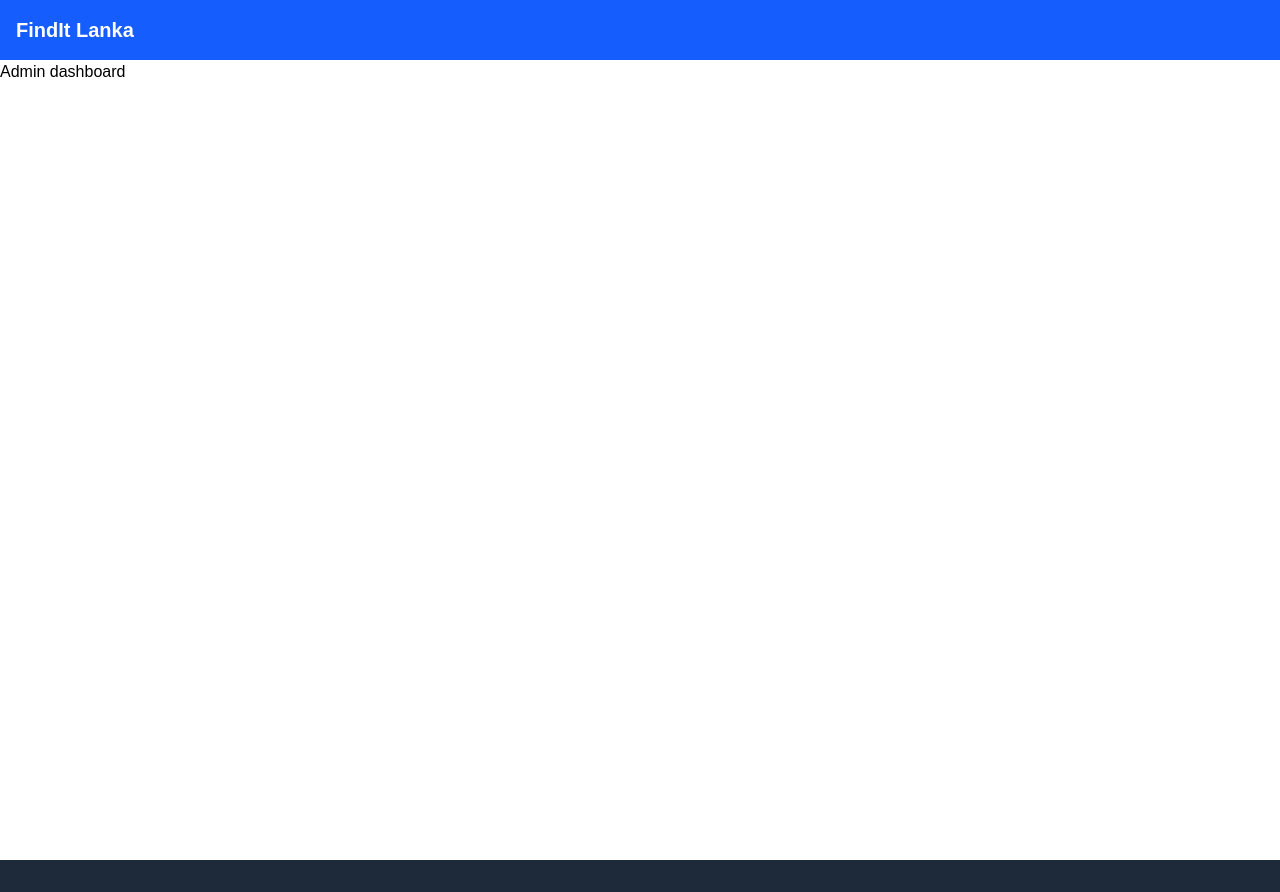
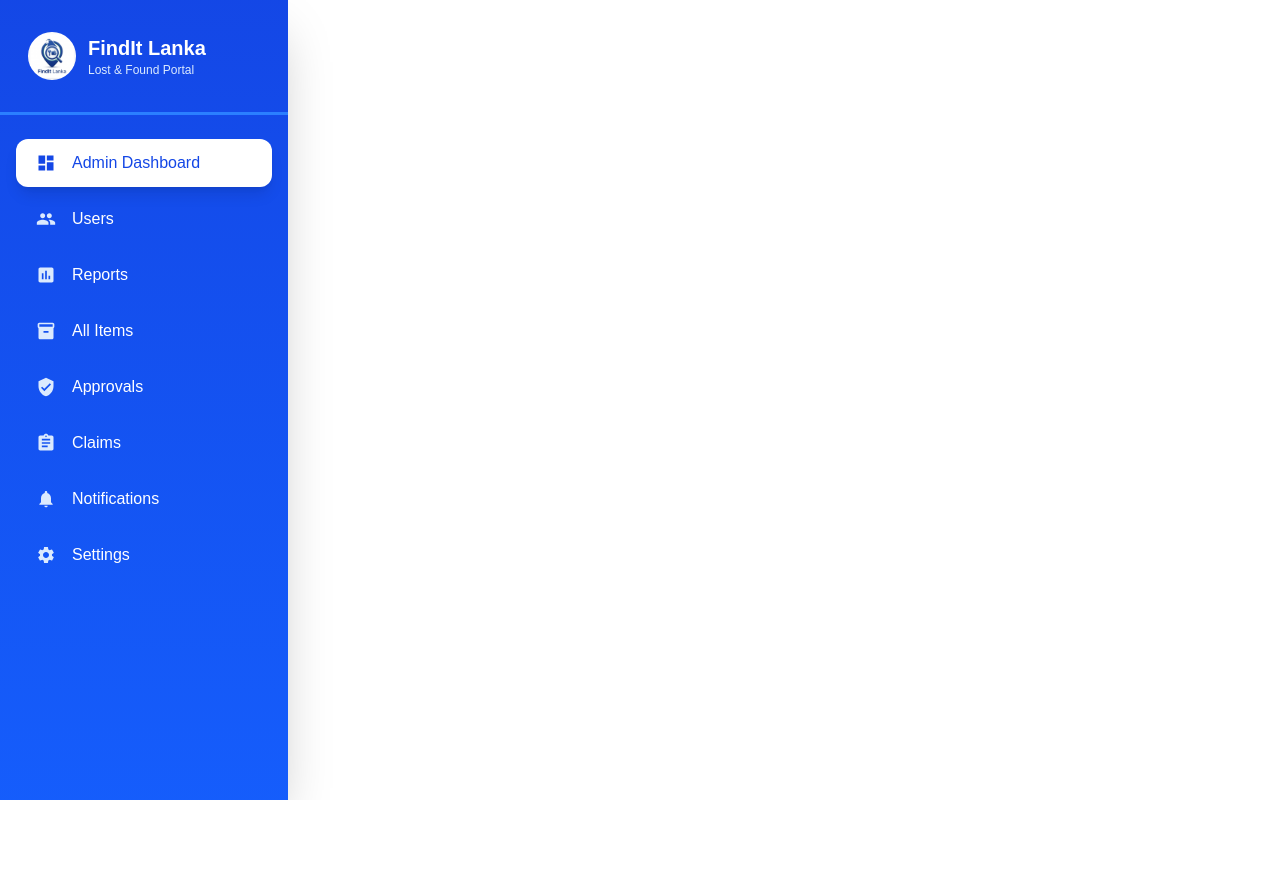
Before and after one commit to KavinduSandeepaAmaranath/FindIt-Lanka, a React (Vite) app in the folder client/: page /Admin-Dashboard in a window 1280 px wide. After the commit the page ends 800 px from the top, so only its background shows below. Built offline with nearby package versions, Linux system fonts and the light colour scheme.

Commit message:
creating admin navbar

```diff
--- a/client/src/components/AdminNavBar.jsx
+++ b/client/src/components/AdminNavBar.jsx
@@ -0,0 +1,138 @@
+import 'react'
+
+import LogoImg from "../assets/images/LogoImg.jpg";
+
+import {
+  MdDashboard,
+  MdPeople,
+  MdNotifications,
+  MdSettings,
+  MdInventory,
+  MdAssignment,
+  MdVerifiedUser,
+  MdAssessment,
+
+} from "react-icons/md";
+
+const menuItems = [
+  {
+    title: "Admin Dashboard",
+    icon: MdDashboard,
+    active: true,
+  },
+  {
+    title: "Users",
+    icon: MdPeople,
+  },
+  {
+    title: "Reports",
+    icon: MdAssessment,
+  },
+  {
+    title: "All Items",
+    icon: MdInventory,
+  },
+   {
+    title: "Approvals",
+    icon: MdVerifiedUser,
+  },
+   {
+    title: "Claims",
+    icon: MdAssignment,
+  },
+  {
+    title: "Notifications",
+    icon: MdNotifications,
+  },
+  {
+    title: "Settings",
+    icon: MdSettings,
+  },
+];
+
+export default function AdminNavBar() {
+  return (
+    <aside className="
+
+        left-0
+        top-0
+        h-screen
+        w-64 sm:w-72
+        bg-gradient-to-b
+        from-blue-700
+        to-blue-600
+        text-white
+        shadow-2xl
+      "
+    >
+
+{/* logo section */}
+
+      <div className="flex items-center gap-3 px-4 sm:px-7 py-6 sm:py-8 border-b-3 border-blue-500">
+
+      <div className="h-10 w-10 sm:h-12 sm:w-12 rounded-full bg-white/20 flex items-center justify-center overflow-hidden">
+
+        <img
+                  src={LogoImg}
+                  alt="Logo"
+                  className="
+                    w-full
+                    h-full
+                    object-cover
+                  "
+                />
+        </div>
+
+{/* logo title */}
+
+        <div>
+          <h2 className="text-lg sm:text-xl font-bold">
+            FindIt Lanka
+          </h2>
+
+          <p className="text-xs text-blue-100">
+            Lost & Found Portal
+          </p>
+        </div>
+        </div>
+
+
+
+    <nav className="mt-4 sm:mt-6 px-3 sm:px-4">
+
+        {menuItems.map((item, index) => {
+          const Icon = item.icon;
+
+          return (
+            <button
+              key={index}
+              className={`group flex w-full items-center gap-4 rounded-xl px-5 py-3 mb-2 transition-all duration-300 hover:bg-blue-500/40 hover:text-white hover:shadow-md
+
+
+              ${
+                item.active
+                  ? "bg-white text-blue-700 shadow-lg"
+                  : "hover:bg-blue-500 hover:text-white transition-all duration-300"
+              }`}
+            >
+              <Icon
+                className={`text-lg sm:text-xl ${
+                  item.active
+                    ? "text-blue-700"
+                    : "text-blue-100"
+                }`}
+              />
+
+              <span className="text-sm sm:text-base font-medium">
+                {item.title}
+              </span>
+            </button>
+          );
+        })}
+      </nav>
+
+
+      </aside>
+
+  )
+}
--- a/client/src/components/Layout.jsx
+++ b/client/src/components/Layout.jsx
@@ -1,10 +1,10 @@
-import { useLocation } from "react-router-dom";
+import { useLocation , Outlet } from "react-router-dom";
 import Navbar from "./Navbar";
 import Footer from "./Footer";
 
 const AUTH_ROUTES = ["/login", "/register", "/register-otp", "/forgot-password"];
 
-function Layout({ children }) {
+function Layout() {
   const location = useLocation();
 
   const hideNavbarAndFooter = AUTH_ROUTES.includes(location.pathname);
@@ -13,7 +13,9 @@ function Layout({ children }) {
     <>
       {!hideNavbarAndFooter && <Navbar />}
 
-      <main className="min-h-screen">{children}</main>
+      <main className="min-h-screen">
+        <Outlet />
+        </main>
 
       {!hideNavbarAndFooter && <Footer />}
     </>
--- a/client/src/pages/AdminDashboard.jsx
+++ b/client/src/pages/AdminDashboard.jsx
@@ -1,7 +1,12 @@
-import React from 'react'
+import 'react'
+import AdminNavBar from "../components/AdminNavBar";
 
 export default function AdminDashboard() {
   return (
-    <div><h1>Admin dashboard</h1></div>
+    <div>
+        <AdminNavBar />
+        <div className="m-0 p-0"></div>
+
+        <h1></h1></div>
   )
 }
--- a/client/src/routes/AppRoutes.jsx
+++ b/client/src/routes/AppRoutes.jsx
@@ -11,9 +11,11 @@ import AdminDashboard from "../pages/AdminDashboard";
 
 
 function AppRoutes() {
+
   return (
-    <Layout>
+
       <Routes>
+        <Route element={<Layout />}>
         <Route path="/" element={<Home />} />
 
         <Route path="/login" element={<Login />} />
@@ -24,10 +26,11 @@ function AppRoutes() {
 
         <Route path="/register-otp" element={<RegisterOTP />} />
 
+        </Route>
+
         <Route path="/Admin-Dashboard" element={<AdminDashboard/>} />
 
       </Routes>
-    </Layout>
   );
 }
 
```
Also changed, not shown: client/src/assets/images/LogoImg.jpg (added).
